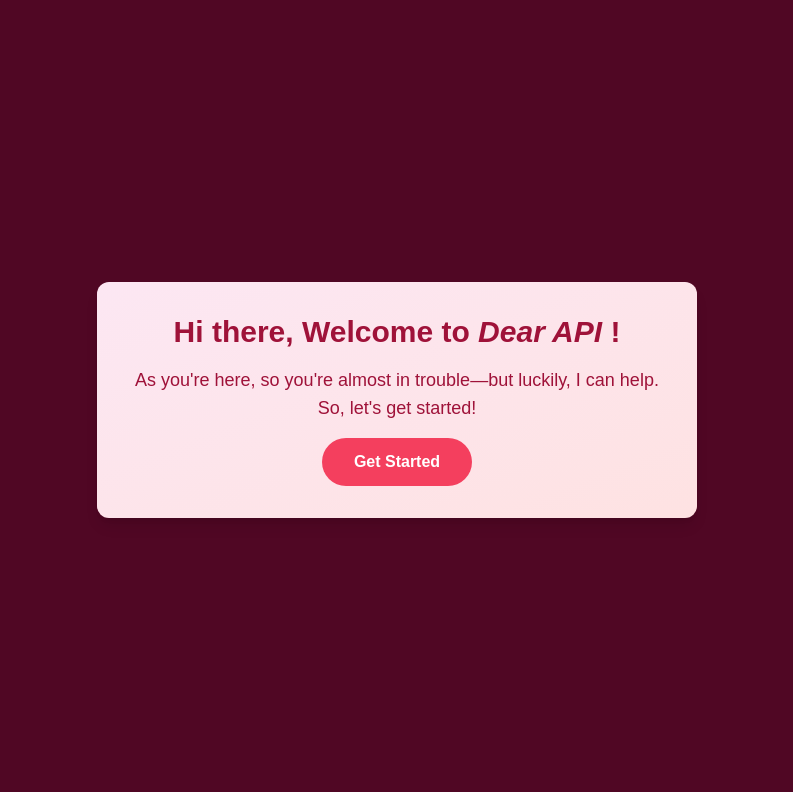
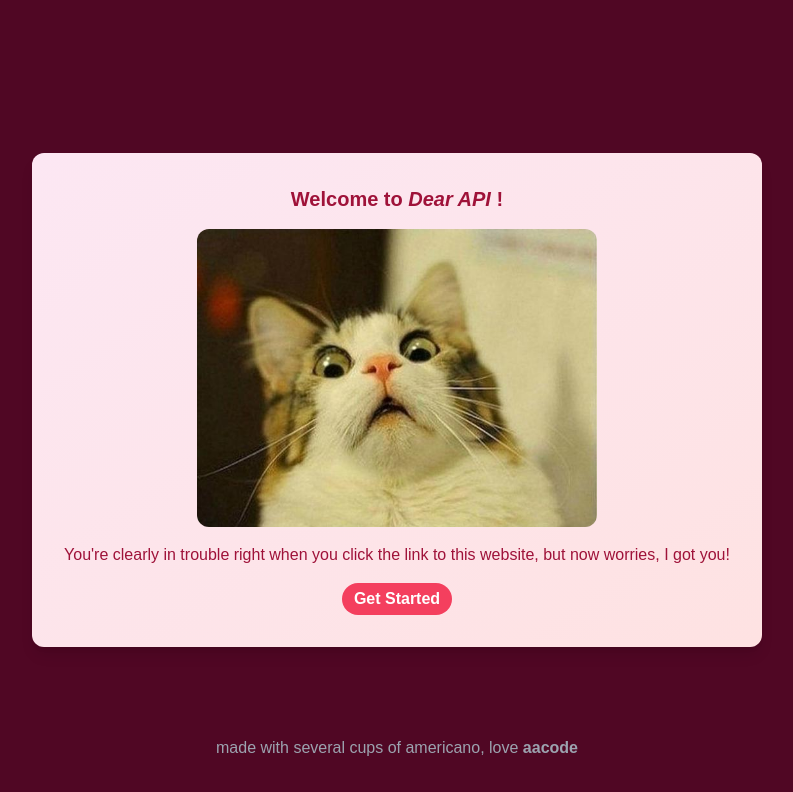
Before and after one commit to AureliaSindhu/DearAPI, a Next.js app: page / in a window 1280 px wide. Shown: the top 792 px of the page, without its empty margins (243-1036 px from the left). Built offline with nearby package versions, Linux system fonts and the light colour scheme.

Commit message:
revised states, layout, components

```diff
--- a/app/letter/[id]/page.tsx
+++ b/app/letter/[id]/page.tsx
@@ -5,8 +5,8 @@ interface PageProps {
     params: { id: string };
 }
 
-const LetterPage: React.FC<PageProps> = ({ params }) => {
-    const letter = getLetter(params.id);
+const LetterPage = async ({ params }: PageProps) => {
+    const letter = await getLetter(params.id);
 
     if (!letter) {
         return (
--- a/app/page.tsx
+++ b/app/page.tsx
@@ -1,11 +1,21 @@
 "use client";
+
+import React, { useState } from 'react';
 import Greeting from '@/components/Greeting';
+import Footer from '@/components/Footer';
+import GettingStarted from '@/components/GettingStarted';
 
 export default function Home() {
+  const [showGettingStarted, setShowGettingStarted] = useState(false);
 
   return (
-    <div className="flex items-center justify-center min-h-screen bg-pink-950">
-      <Greeting />
+    <div className="flex flex-col items-center justify-center min-h-screen bg-pink-950 p-20">
+      { !showGettingStarted ? (
+        <Greeting onGetStarted={() => setShowGettingStarted(true)} />
+      ) : (
+        <GettingStarted />
+      )}
+      <Footer />
     </div>
   );
 }
--- a/app/setup/page.tsx
+++ /dev/null
@@ -1,33 +0,0 @@
-"use client";
-
-import React from 'react';
-import Link from 'next/link';
-
-const RulesPage: React.FC = () => {
-    return (
-        <div className="min-h-screen flex items-center justify-center bg-rose-50 p-4">
-        <div className="max-w-2xl w-full bg-white p-8 rounded-xl shadow-lg border border-gray-200 text-black">
-            <h1 className="text-2xl font-bold mb-6">A Little Note</h1>
-            <p className="mb-4 leading-relaxed">
-            So this is how it works yall,
-            </p>
-            <p className="mb-4 leading-relaxed">
-            After reading this instruction you will need to fill your partner's name and the letter you wanna say to her (e.g. dinner invite) and then this web will give u a cuter format that you can send to your SO (significant other).
-            </p>
-            <p className="mb-4 leading-relaxed">
-            And you're welcome
-            </p>
-            <p>
-                - Dear API ☕️
-            </p>
-            <div className="mt-8">
-            <Link href="/letter" className="bg-rose-500 hover:bg-rose-600 text-white font-bold py-2 px-4 rounded">
-                Start
-            </Link>
-            </div>
-        </div>
-        </div>
-    );
-};
-
-export default RulesPage;
--- /dev/null
+++ b/components/Footer.tsx
@@ -0,0 +1,15 @@
+import React from 'react';
+
+const Footer: React.FC = () => {
+    return (
+        <footer className="w-full text-center text-gray-400 z-10 p-10 fixed bottom-0">
+            <p>made with several cups of americano, love
+            <a href="https://www.instagram.com/aacodee/?hl=en" target="_blank" rel="noopener noreferrer">
+            <strong> aacode</strong>
+            </a>
+            </p>
+        </footer>
+    );
+};
+
+export default Footer;
--- /dev/null
+++ b/components/GettingStarted.tsx
@@ -0,0 +1,31 @@
+"use client";
+
+import React from 'react';
+import Link from 'next/link';
+
+const GettingStarted: React.FC = () => {
+    return (
+        <div className="max-w-2xl w-full bg-white p-8 rounded-xl shadow-lg border border-gray-200 text-black font-mono">
+            <h1 className="text-2xl font-bold mb-6">A Little Note</h1>
+            <p className="mb-4 leading-relaxed">
+                So this is how it works yall,
+            </p>
+            <p className="mb-4 leading-relaxed">
+                After reading this instruction you will need to fill your partner's name and the letter you wanna say to her (e.g. dinner invite) and then this web will give u a cuter format that you can send to your SO (significant other).
+            </p>
+            <p className="mb-4 leading-relaxed">
+                And you're welcome
+            </p>
+            <p>
+                best regards, aacode
+            </p>
+            <div className="mt-8">
+                <Link href="/letter" className="bg-rose-500 hover:bg-rose-600 text-white font-bold py-2 px-4 rounded">
+                    Start
+                </Link>
+            </div>
+        </div>
+    );
+};
+
+export default GettingStarted;
--- a/components/Greeting.tsx
+++ b/components/Greeting.tsx
@@ -2,26 +2,35 @@
 
 import React from 'react';
 import { motion } from 'framer-motion';
-import { Heart } from 'lucide-react';
+import Image from 'next/image';
 
-export function Greeting() {
+interface GreetingProps {
+    onGetStarted: () => void;
+}
+
+export function Greeting({ onGetStarted }: GreetingProps) {
     return (
         <motion.div
         initial={{ opacity: 0, y: -20 }}
         animate={{ opacity: 1, y: 0 }}
         transition={{ duration: 0.5 }}
-        className="greeting-container bg-gradient-to-br from-pink-100 to-red-100 p-8 rounded-xl max-w-[600px] mx-auto text-rose-800 flex flex-col items-center justify-center text-center shadow-lg"
+        className="greeting-container bg-gradient-to-br from-pink-100 to-red-100 p-8 rounded-xl mx-auto text-rose-800 flex flex-col items-center justify-center text-center shadow-lg"
         >
-        <h2 className="text-3xl font-bold mb-4">
-            Hi there, Welcome to <span className="italic">Dear API</span> !
+        <h2 className="text-xl font-bold mb-4">
+            Welcome to <span className="italic">Dear API</span> !
         </h2>
-        <p className="text-lg">
-            As you're here, so you're almost in trouble—but luckily, I can help.
-            So, let's get started!
+        <Image src="/doomed.jpg"
+            alt="Love Letter"
+            width={400}
+            height={200}
+            className="rounded-xl"
+        />
+        <p className="text-md mt-4">
+            You&apos;re clearly in trouble right when you click the link to this website, but now worries, I got you!
         </p>
         <button
-            className="greeting-button bg-rose-500 hover:bg-rose-600 text-white font-bold rounded-full px-8 py-3 mt-4 transition-all duration-300 ease-in-out transform hover:scale-105 focus:outline-none focus:ring-2 focus:ring-rose-400 focus:ring-opacity-50"
-            onClick={() => (window.location.href = '/setup')}
+            className="greeting-button bg-rose-500 hover:bg-rose-600 text-white font-bold rounded-full px-3 py-1 mt-4 transition-all duration-300 ease-in-out transform hover:scale-105 focus:outline-none focus:ring-2 focus:ring-rose-400 focus:ring-opacity-50"
+            onClick={onGetStarted}
         >
             Get Started
         </button>
--- a/package.json
+++ b/package.json
@@ -9,11 +9,13 @@
     "lint": "next lint"
   },
   "dependencies": {
+    "@heroicons/react": "^2.2.0",
     "framer-motion": "^12.4.0",
     "lucide-react": "^0.474.0",
     "next": "15.1.6",
     "react": "^19.0.0",
     "react-dom": "^19.0.0",
+    "solid": "link:@heroicons/react/24/solid",
     "uuid": "^11.0.5"
   },
   "devDependencies": {
```
Also changed, not shown: public/doomed.jpg (added), 1 other file (tests, documents, lock files or other folders).
